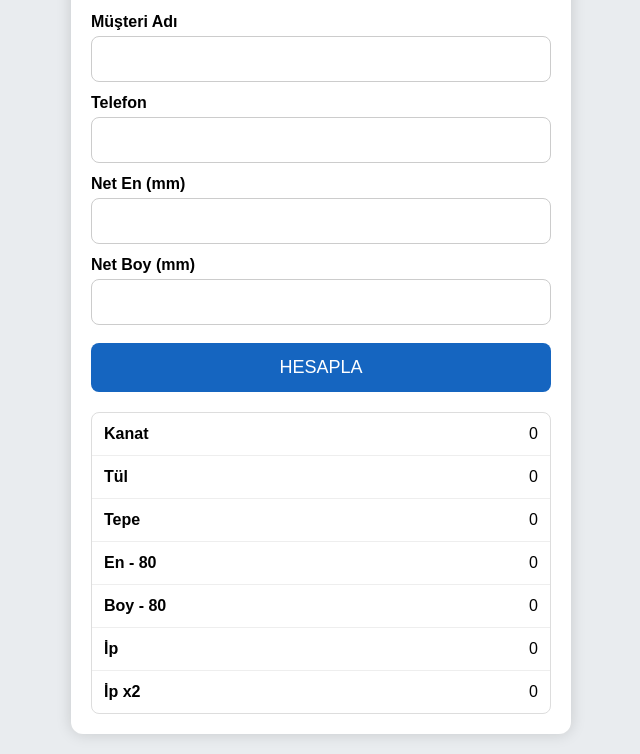
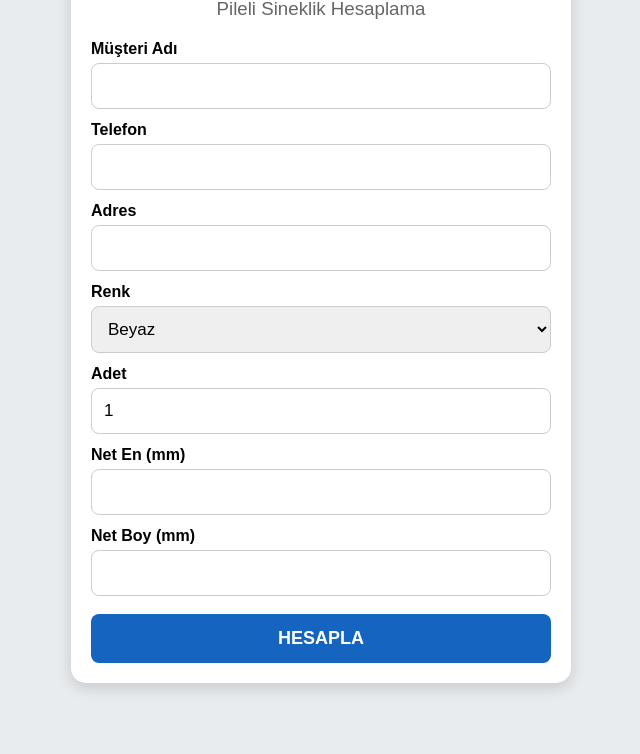
Before and after one commit to KARSUPEN/sineklik-, a plain HTML site: page index.html in a window 1280 px wide. Shown: the part 84-838 px from the top of the page, without its empty margins (319-959 px from the left). After the commit the page ends 800 px from the top, so only its background shows below. Drawn offline with Linux system fonts and the light colour scheme.

Commit message:
Update index.html

```diff
--- a/index.html
+++ b/index.html
@@ -3,108 +3,11 @@
 <head>
 <meta charset="UTF-8">
 <meta name="viewport" content="width=device-width, initial-scale=1.0">
+
 <title>KARSU PEN</title>
 
-<style>
-*{
-margin:0;
-padding:0;
-box-sizing:border-box;
-font-family:Arial,Helvetica,sans-serif;
-}
+<link rel="stylesheet" href="style.css">
 
-body{
-background:#e9ecef;
-padding:20px;
-}
-
-.container{
-max-width:500px;
-margin:auto;
-background:#fff;
-border-radius:12px;
-padding:20px;
-box-shadow:0 0 15px rgba(0,0,0,.15);
-}
-
-h1{
-text-align:center;
-margin-bottom:20px;
-color:#1f2937;
-}
-
-label{
-display:block;
-margin-top:12px;
-font-weight:bold;
-}
-
-input{
-width:100%;
-padding:12px;
-font-size:17px;
-margin-top:5px;
-border:1px solid #ccc;
-border-radius:8px;
-}
-
-button{
-width:100%;
-padding:14px;
-margin-top:18px;
-background:#1565c0;
-color:#fff;
-border:none;
-border-radius:8px;
-font-size:18px;
-cursor:pointer;
-}
-
-button:hover{
-background:#0d47a1;
-}
-
-.result{
-margin-top:20px;
-border:1px solid #ddd;
-border-radius:8px;
-overflow:hidden;
-}
-
-.row{
-display:flex;
-justify-content:space-between;
-padding:12px;
-border-bottom:1px solid #eee;
-}
-
-.row:last-child{
-border-bottom:none;
-}
-
-.title{
-font-weight:bold;
-}
-
-#kesim{
-margin-top:25px;
-display:none;
-}
-
-#kesim h2{
-margin-bottom:10px;
-font-size:20px;
-}
-
-.kesimSatir{
-display:flex;
-justify-content:space-between;
-padding:10px;
-background:#f7f7f7;
-margin-bottom:5px;
-border-radius:6px;
-}
-</style>
 </head>
 
 <body>
@@ -112,12 +15,27 @@
 <div class="container">
 
 <h1>KARSU PEN</h1>
+<h3>Pileli Sineklik Hesaplama</h3>
 
 <label>Müşteri Adı</label>
-<input id="musteri">
+<input id="musteri" type="text">
 
 <label>Telefon</label>
-<input id="telefon">
+<input id="telefon" type="tel">
+
+<label>Adres</label>
+<input id="adres" type="text">
+
+<label>Renk</label>
+<select id="renk">
+<option>Beyaz</option>
+<option>Antrasit</option>
+<option>Meşe</option>
+<option>Siyah</option>
+</select>
+
+<label>Adet</label>
+<input id="adet" type="number" value="1">
 
 <label>Net En (mm)</label>
 <input id="en" type="number">
@@ -125,107 +43,40 @@
 <label>Net Boy (mm)</label>
 <input id="boy" type="number">
 
-<button onclick="hesapla()">HESAPLA</button>
+<button onclick="hesapla()">
+HESAPLA
+</button>
 
-<div class="result">
+<div id="sonuc">
 
-<div class="row">
-<div class="title">Kanat</div>
-<div id="kanat">0</div>
-</div>
+<table>
 
-<div class="row">
-<div class="title">Tül</div>
-<div id="tul">0</div>
-</div>
+<tr>
+<th>Parça</th>
+<th>Sonuç</th>
+</tr>
 
-<div class="row">
-<div class="title">Tepe</div>
-<div id="tepe">0</div>
-</div>
+<tr>
+<td>Yatay</td>
+<td id="yatay"></td>
+</tr>
 
-<div class="row">
-<div class="title">En - 80</div>
-<div id="en80">0</div>
-</div>
+<tr>
+<td>Dikey</td>
+<td id="dikey"></td>
+</tr>
 
-<div class="row">
-<div class="title">Boy - 80</div>
-<div id="boy80">0</div>
-</div>
+<tr>
+<td>Kanat</td>
+<td id="kanat"></td>
+</tr>
 
-<div class="row">
-<div class="title">İp</div>
-<div id="ip">0</div>
-</div>
+<tr>
+<td>Tül</td>
+<td id="tul"></td>
+</tr>
 
-<div class="row">
-<div class="title">İp x2</div>
-<div id="ip2">0</div>
-</div>
-
-</div>
-
-<div id="kesim">
-
-<h2>KESİM LİSTESİ</h2>
-
-<div class="kesimSatir">
-<div>YATAY</div>
-<div id="yatay"></div>
-</div>
-
-<div class="kesimSatir">
-<div>DİKEY</div>
-<div id="dikey"></div>
-</div>
-
-<div class="kesimSatir">
-<div>KANAT</div>
-<div id="kKanat"></div>
-</div>
-
-<div class="kesimSatir">
-<div>TÜL</div>
-<div id="kTul"></div>
-</div>
-
-<div class="kesimSatir">
-<div>TEPE</div>
-<div id="kTepe"></div>
-</div>
-
-</div>
-
-<script>
-
-function hesapla(){
-
-const en=Number(document.getElementById("en").value);
-const boy=Number(document.getElementById("boy").value);
-
-const en80=en-80;
-const boy80=boy-80;
-
-document.getElementById("kanat").innerText=boy80+" mm";
-document.getElementById("tul").innerText=(boy-65)+" mm";
-document.getElementById("tepe").innerText=(en/30).toFixed(2);
-document.getElementById("en80").innerText=en80+" mm";
-document.getElementById("boy80").innerText=boy80+" mm";
-document.getElementById("ip").innerText=(en+boy)+" mm";
-document.getElementById("ip2").innerText=((en+boy)*2)+" mm";
-
-document.getElementById("yatay").innerText="2 × "+en80+" mm";
-document.getElementById("dikey").innerText="2 × "+boy80+" mm";
-document.getElementById("kKanat").innerText="1 × "+boy80+" mm";
-document.getElementById("kTul").innerText="1 × "+(boy-65)+" mm";
-document.getElementById("kTepe").innerText="3 × "+Math.floor(en/3)+" mm";
-
-document.getElementById("kesim").style.display="block";
-
-}
-
-</script>
-
-</body>
-</html>
+<tr>
+<td>Tepe</td>
+<td id="tepe"></td>
+</tr>
```
